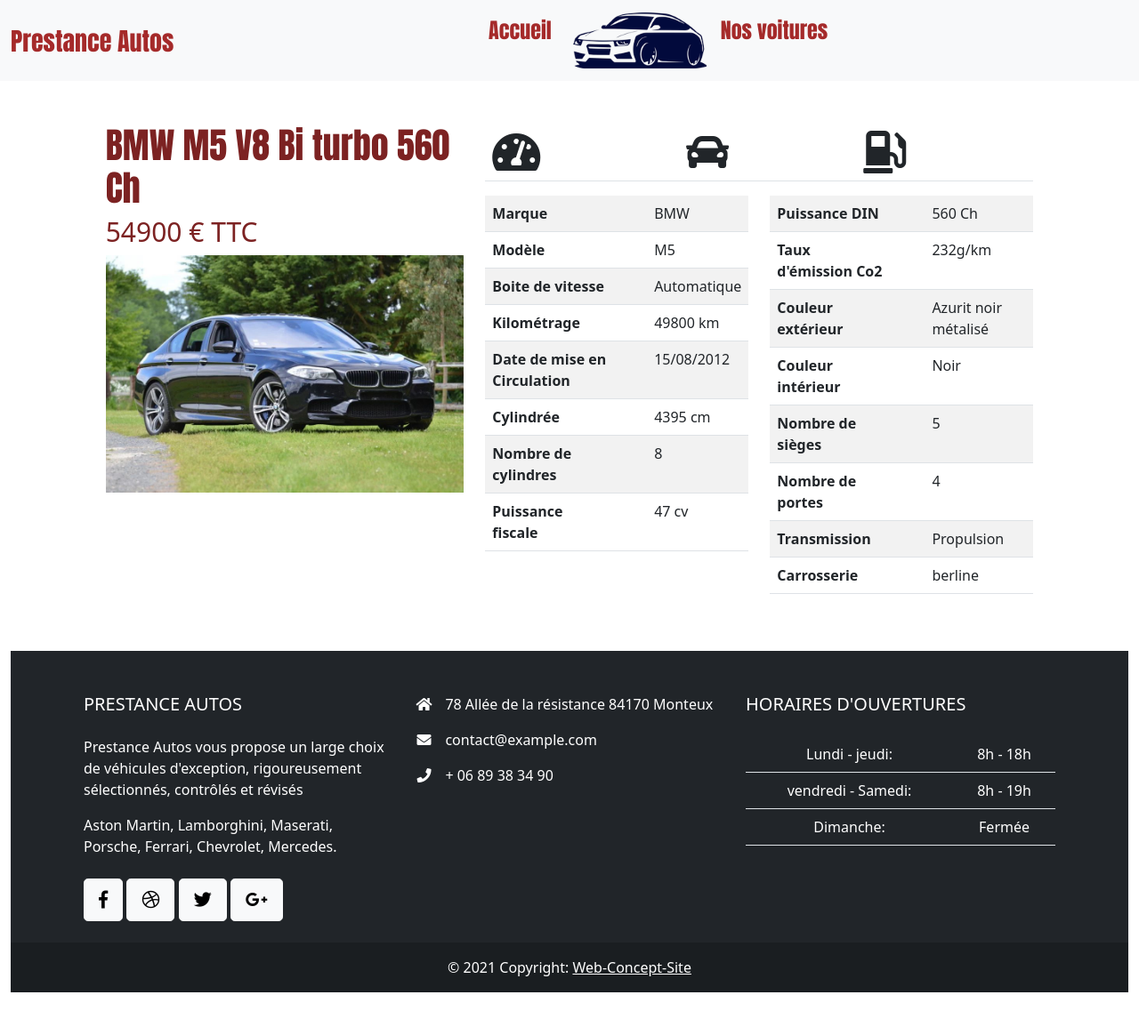
After one commit to laurent-allegre/prestanceautos, a PHP site: page /annonce.html in a window 1280 px wide. The commit adds this page. Shown: the whole page at 89% size. Run offline with PHP 8.4, Linux system fonts and the light colour scheme; lists and menus that the app fills with data are empty; some libraries are stand-ins or nearby versions.

Commit message:
page annonce site static

```diff
--- /dev/null
+++ b/annonce.html
@@ -0,0 +1,277 @@
+<!DOCTYPE html>
+<html lang="fr">
+  <head>
+  <meta charset="UTF-8">
+  <meta name="viewport" content="width=device-width, initial-scale=1.0">
+  <meta name="description" content="Prestance Autos le concessionnaire de véhicules de luxe à Monteux">
+  <meta http-equiv="X-UA-Compatible" content="ie=edge">
+  <link href="https://cdn.jsdelivr.net/npm/bootstrap@5.1.1/dist/css/bootstrap.min.css" rel="stylesheet" integrity="sha384-F3w7mX95PdgyTmZZMECAngseQB83DfGTowi0iMjiWaeVhAn4FJkqJByhZMI3AhiU" crossorigin="anonymous">
+  <link rel="stylesheet" href="https://use.fontawesome.com/releases/v5.3.1/css/all.css">
+  <link rel="stylesheet" href="css/style.css">
+  <title>Prestance Autos</title>
+  </head>
+    <body>
+      <nav class="navbar navbar-expand-sm bg-light navbar-light sticky-top">
+        <div class="container-fluid">
+          <a class="navbar-brand" href="index.html">Prestance Autos</a>
+          <button class="navbar-toggler" type="button" data-bs-toggle="collapse" data-bs-target="#collapsibleNavbar">
+            <span class="navbar-toggler-icon"></span>
+          </button>
+          <div class="collapse navbar-collapse justify-content-center" id="collapsibleNavbar">
+            <ul class="navbar-nav">
+              <li class="nav-item">
+                <a class="nav-link me-3" href="index.html">Accueil</a>
+              </li>
+              <li class="nav-item">
+                <a class="" href="index.html">
+                  <img src="images/logoprestance.png" alt="Logo prestance autos" width="150" height="75">
+                </a>
+              </li>
+              <li class="nav-item">
+                <a class="nav-link ms-2" href="#about">Nos voitures</a>
+              </li>
+            </ul>
+          </div>
+        </div>
+      </nav>
+
+      <section>
+          <div class="container-fluid mt-5">
+              <div class="row">
+                  <div class="col-xl-4 col-md-10 col-sm-12 offset-xl-1 left tarif">
+                    <h3>BMW M5 V8 Bi turbo 560 Ch</h3>
+                    <h4 class="">54900 € TTC</h4>
+                        <img src="images/bmw-m5_33.jpg" alt="" class="img-fluid">
+                  </div>
+                  <div class="col-xl-6 col-lg-12 col-md-12 col-sm-12 right">
+                    <table class="table">
+                        <thead>
+                          <tr>
+                            <th scope="col"><i class="fas fa-3x fa-tachometer-alt"></i> </th>
+                            <th scope="col"><i class="fas fa-3x fa-car"></i></th>
+                            <th scope="col"><i class="fas fa-3x fa-gas-pump"></i></th>
+                          </tr>
+                        </thead>
+                    </table>
+                <!--TABLEAU 1 GAUCHE-->
+                <div class="row">
+                    <div class="col-xl-6">
+                        <table class="table table-striped">
+                            <tbody>
+                              <tr>
+                                <th scope="row">Marque</th>
+                                <td></td>
+                                <td></td>
+                                <td>BMW</td>
+                              </tr>
+                              <tr>
+                                <th scope="row">Modèle</th>
+                                <td></td>
+                                <td></td>
+                                <td>M5</td>
+                              </tr>
+                              <tr>
+                                <th scope="row">Boite de vitesse</th>
+                                <td></td>
+                                <td></td>
+                                <td>Automatique</td>
+                              </tr>
+                              <tr>
+                                <th scope="row">Kilométrage</th>
+                                <td></td>
+                                <td></td>
+                                <td>49800 km</td>
+                              </tr>
+                              <tr>
+                                <th scope="row">Date de mise en Circulation</th>
+                                <td></td>
+                                <td></td>
+                                <td>15/08/2012</td>
+                              </tr>
+                              <tr>
+                                <th scope="row">Cylindrée</th>
+                                <td></td>
+                                <td></td>
+                                <td>4395 cm</td>
+                              </tr>
+                              <tr>
+                                <th scope="row">Nombre de cylindres</th>
+                                <td></td>
+                                <td></td>
+                                <td>8</td>
+                              </tr>
+                              <tr>
+                                <th scope="row">Puissance fiscale</th>
+                                <td></td>
+                                <td></td>
+                                <td>47 cv</td>
+                              </tr>
+                            </tbody>
+                          </table>
+                    </div>
+                    <!--TABLEAU 2 DROIT-->
+                    <div class="col-xl-6">
+                        <table class="table table-striped">
+                            <tbody>
+                              <tr>
+                                <th scope="row">Puissance DIN</th>
+                                <td></td>
+                                <td></td>
+                                <td>560 Ch</td>
+                              </tr>
+                              <tr>
+                                <th scope="row">Taux d'émission Co2</th>
+                                <td></td>
+                                <td></td>
+                                <td>232g/km</td>
+                              </tr>
+                              <tr>
+                                <th scope="row">Couleur extérieur</th>
+                                <td></td>
+                                <td></td>
+                                <td>Azurit noir métalisé</td>
+                              </tr>
+                              <tr>
+                                <th scope="row">Couleur intérieur</th>
+                                <td></td>
+                                <td></td>
+                                <td>Noir</td>
+                              </tr>
+                              <tr>
+                                <th scope="row">Nombre de sièges</th>
+                                <td></td>
+                                <td></td>
+                                <td>5</td>
+                              </tr>
+                              <tr>
+                                <th scope="row">Nombre de portes</th>
+                                <td></td>
+                                <td></td>
+                                <td>4</td>
+                              </tr>
+                              <tr>
+                                <th scope="row">Transmission</th>
+                                <td></td>
+                                <td></td>
+                                <td>Propulsion</td>
+                              </tr>
+                              <tr>
+                                <th scope="row">Carrosserie</th>
+                                <td></td>
+                                <td></td>
+                                <td>berline</td>
+                              </tr>
+                            </tbody>
+                          </table>
+                    </div>
+                </div>
+
+
+                  </div>
+              </div>
+          </div>
+      </section>
+
+
+
+
+
+
+
+
+
+
+ <!-- FOOTER -->
+ <div class="container-fluid my-5">
+
+    <footer class="text-white text-center text-lg-start bg-dark">
+      <!-- Grid container -->
+      <div class="container p-4">
+        <!--Grid row-->
+        <div class="row mt-4">
+          <!--Grid column-->
+          <div class="col-lg-4 col-md-12 mb-4 mb-md-0">
+            <h5 class="text-uppercase mb-4">Prestance Autos</h5>
+
+            <p>
+                Prestance Autos vous propose un large choix de véhicules d'exception, rigoureusement sélectionnés, contrôlés et révisés
+              </p>
+
+              <p>
+                Aston Martin, Lamborghini, Maserati, Porsche, Ferrari, Chevrolet, Mercedes.
+              </p>
+
+            <div class="mt-4">
+              <!-- Facebook -->
+              <a type="button" class="btn btn-floating btn-light btn-lg"><i class="fab fa-facebook-f"></i></a>
+              <!-- Dribbble -->
+              <a type="button" class="btn btn-floating btn-light btn-lg"><i class="fab fa-dribbble"></i></a>
+              <!-- Twitter -->
+              <a type="button" class="btn btn-floating btn-light btn-lg"><i class="fab fa-twitter"></i></a>
+              <!-- Google + -->
+              <a type="button" class="btn btn-floating btn-light btn-lg"><i class="fab fa-google-plus-g"></i></a>
+              <!-- Linkedin -->
+            </div>
+          </div>
+          <!--Grid column-->
+
+          <!--Grid column-->
+          <div class="col-lg-4 col-md-6 mb-4 mb-md-0">
+
+
+            <ul class="fa-ul" style="margin-left: 1.65em;">
+              <li class="mb-3">
+                <span class="fa-li"><i class="fas fa-home"></i></span><span class="ms-2">78 Allée de la résistance 84170 Monteux</span>
+              </li>
+              <li class="mb-3">
+                <span class="fa-li"><i class="fas fa-envelope"></i></span><span class="ms-2">contact@example.com</span>
+              </li>
+              <li class="mb-3">
+                <span class="fa-li"><i class="fas fa-phone"></i></span><span class="ms-2">+ 06 89 38 34 90</span>
+              </li>
+            </ul>
+          </div>
+          <!--Grid column-->
+
+          <!--Grid column-->
+          <div class="col-lg-4 col-md-6 mb-4 mb-md-0">
+            <h5 class="text-uppercase mb-4">Horaires d'ouvertures</h5>
+
+            <table class="table text-center text-white">
+              <tbody class="fw-normal">
+                <tr>
+                  <td>Lundi - jeudi:</td>
+                  <td>8h - 18h</td>
+                </tr>
+                <tr>
+                  <td>vendredi - Samedi:</td>
+                  <td>8h - 19h</td>
+                </tr>
+                <tr>
+                  <td>Dimanche:</td>
+                  <td>Fermée</td>
+                </tr>
+              </tbody>
+            </table>
+          </div>
+          <!--Grid column-->
+        </div>
+        <!--Grid row-->
+      </div>
+      <!-- Grid container -->
+
+      <!-- Copyright -->
+      <div class="text-center p-3" style="background-color: rgba(0, 0, 0, 0.2);">
+        © 2021 Copyright:
+        <a class="text-white" href="https://web-concept-site.fr/">Web-Concept-Site</a>
+      </div>
+      <!-- Copyright -->
+    </footer>
+
+  </div>
+  <!-- End of .container -->
+
+
+      <script src="https://cdn.jsdelivr.net/npm/bootstrap@5.1.1/dist/js/bootstrap.bundle.min.js" integrity="sha384-/bQdsTh/da6pkI1MST/rWKFNjaCP5gBSY4sEBT38Q/9RBh9AH40zEOg7Hlq2THRZ" crossorigin="anonymous"></script>
+      </body>
+  </html>
--- a/css/style.css
+++ b/css/style.css
@@ -57,9 +57,15 @@
     margin-top: 8px;
   }
 
-  .sticky-element h2, h3{
+  .sticky-element h2{
     color: brown;
     font-size: 48px;
+    font-weight: 800;
+  }
+
+  .sticky-element h3{
+    color: brown;
+    font-size: 44px;
     font-weight: 800;
   }
 
@@ -111,6 +117,18 @@
     margin-bottom: 1.2rem;
 }
 
+/*-- CSS PAGE ANNONCE  --*/
+.tarif{
+  color: rgb(124, 34, 34);
+}
+.tarif h3{
+  font-family: Impact, Haettenschweiler, "Arial Narrow Bold", sans-serif;
+  font-size: 40px;
+}
+.tarif h4{
+  font-size: 30px;
+}
+
 
 
 
```
Also changed, not shown: index.html (+15 -17 lines), test.html (added, +285 -0 lines), images/bmw-m5_33.jpg (added).
